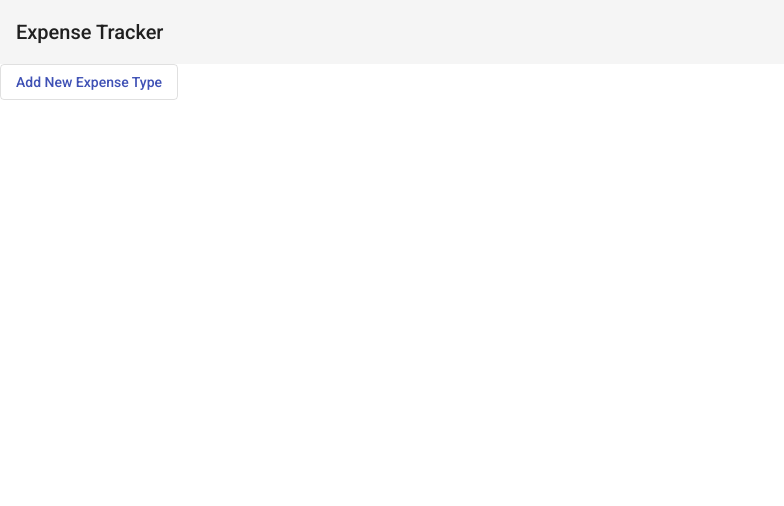
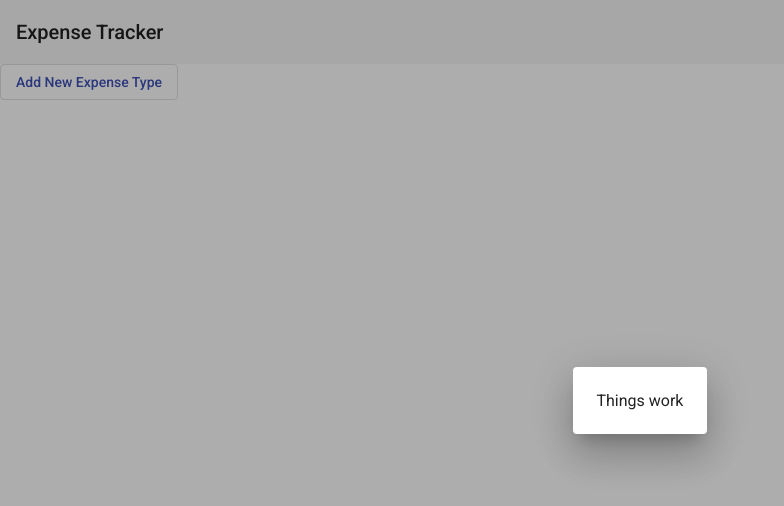
Before and after one commit to brian-david/ExpenseTracker, an Angular app: page / in a window 1280 px wide. Both pictures are taken after a click on the button "Add New Expense Type". Shown: the top 506 px of the page, without its empty margins (0-784 px from the left). Built offline with nearby package versions, Linux system fonts and the light colour scheme.

Commit message:
dialog added

```diff
--- a/src/app/app.module.ts
+++ b/src/app/app.module.ts
@@ -9,13 +9,16 @@ import { BrowserAnimationsModule } from '@angular/platform-browser/animations';
 import { MatTableModule } from '@angular/material/table'
 import {MatButtonModule} from '@angular/material/button';
 
-import { MatToolbarModule } from '@angular/material/toolbar'
+import { MatToolbarModule } from '@angular/material/toolbar';
+import { MatDialogModule } from '@angular/material/dialog';
+import { InputDialogComponent } from './expense-types/input-dialog/input-dialog.component';
 
 @NgModule({
   declarations: [
     AppComponent,
     HeaderComponent,
     ExpenseTypesModule,
+    InputDialogComponent
   ],
   imports: [
     BrowserModule,
@@ -24,6 +27,10 @@ import { MatToolbarModule } from '@angular/material/toolbar'
     MatToolbarModule,
     MatTableModule,
     MatButtonModule,
+    MatDialogModule
+  ],
+  entryComponents: [
+    InputDialogComponent
   ],
   providers: [],
   bootstrap: [AppComponent]
--- a/src/app/expense-types/expense-types.component.html
+++ b/src/app/expense-types/expense-types.component.html
@@ -1 +1 @@
-<button mat-stroked-button color="primary" (click)="addExpenseType()">Add New Expense Type</button>
+<button mat-stroked-button color="primary" (click)="openDialog()">Add New Expense Type</button>
--- a/src/app/expense-types/expense-types.component.ts
+++ b/src/app/expense-types/expense-types.component.ts
@@ -1,4 +1,6 @@
 import { Component, Inject } from '@angular/core';
+import {MatDialog, MAT_DIALOG_DATA} from '@angular/material/dialog';
+import { InputDialogComponent } from './input-dialog/input-dialog.component';
 
 @Component({
   selector: 'app-expense-type',
@@ -10,17 +12,28 @@ export class ExpenseTypesModule{
   displayedColumns = ['name', 'comment'];
   dataSource = ELEMENT_DATA;
 
+  constructor(public dialog: MatDialog) {}
+
+  openDialog(): void {
+    const dialogRef = this.dialog.open(InputDialogComponent, {
+    });
+
+    dialogRef.afterClosed().subscribe(result => {
+      console.log('The dialog was closed');
+    });
+  }
+
   addExpenseType(){
     alert('Add a new expense type');
   }
 }
 
-export interface PeriodicElement {
+export interface ExpenseType {
   name: string;
   comment: string;
 }
 
-const ELEMENT_DATA: PeriodicElement[] = [
+const ELEMENT_DATA: ExpenseType[] = [
   {name: 'Cloaths', comment: 'Cloathing items purchased'},
   {name: 'Electricity', comment: 'Money spent on electricity'},
   {name: 'Food', comment: 'Money spent on food'},
--- /dev/null
+++ b/src/app/expense-types/input-dialog/input-dialog.component.html
@@ -0,0 +1,3 @@
+<div mat-dialog-content>
+  Things work
+</div>
```
Also changed, not shown: src/app/expense-types/input-dialog/input-dialog.component.ts (added, +10 -0 lines).
